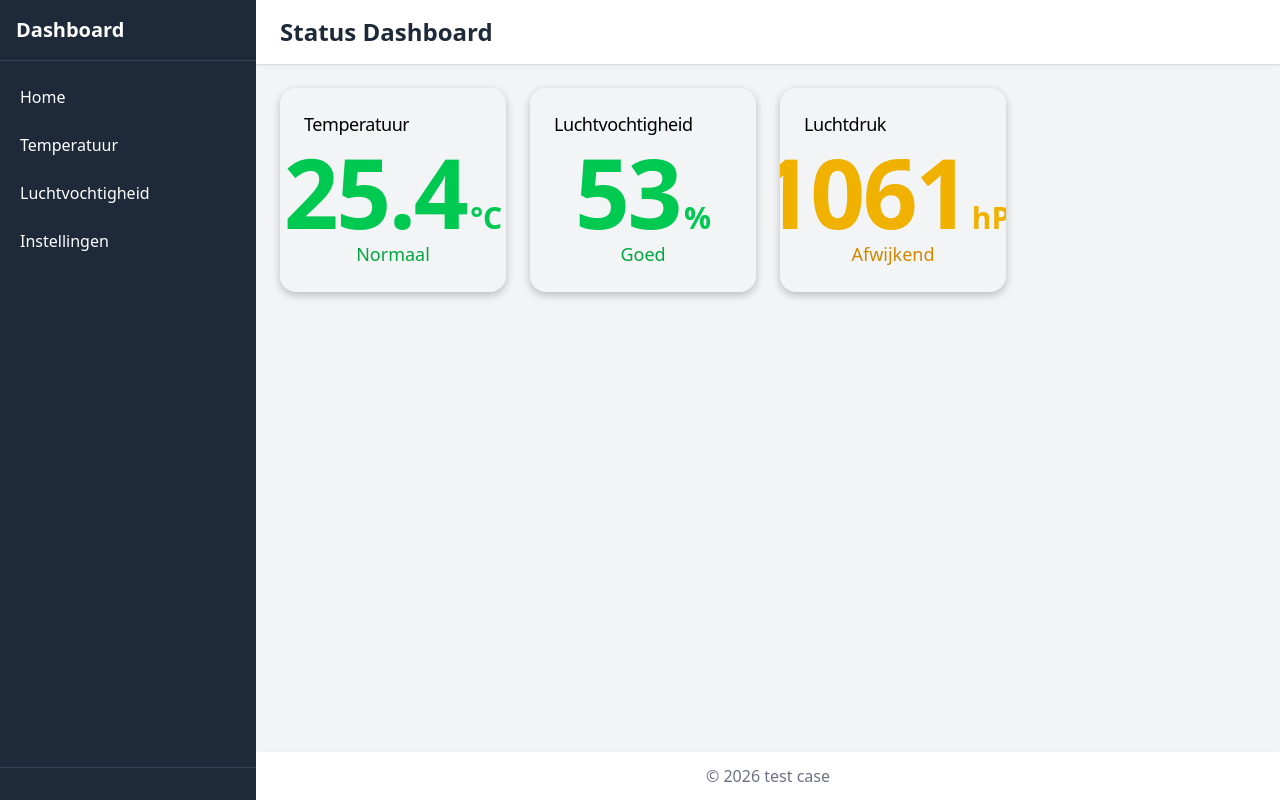
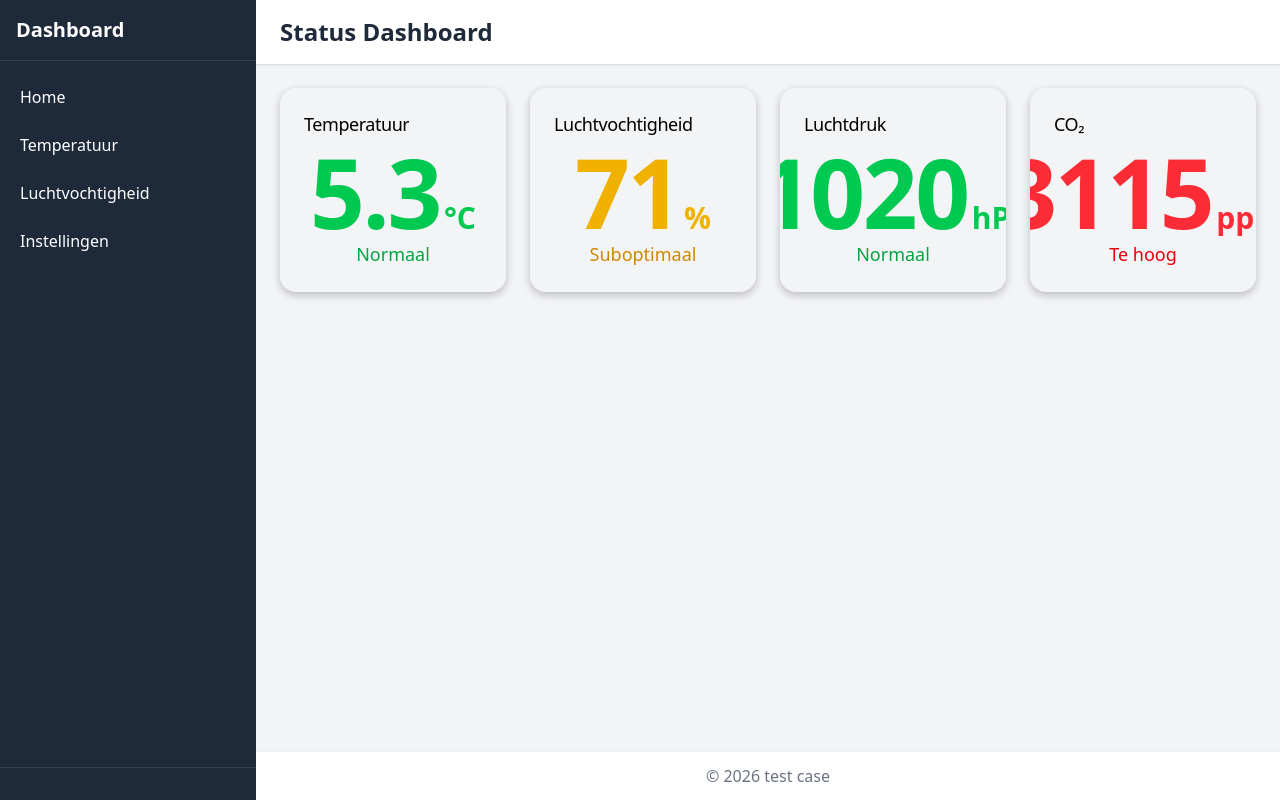
Before and after one commit to MillieOfzo/fan-status-card, an Angular app: page / in a window 1280 px wide. Built offline with nearby package versions, Linux system fonts and the light colour scheme.

Commit message:
feat: added co2 widget and modified the test data interval time to simulate more realistic data

```diff
--- a/src/app/app.html
+++ b/src/app/app.html
@@ -46,6 +46,7 @@
         <app-status-card [data]="(temperatureVm$ | async)!"/>
         <app-status-card [data]="(humidityVm$ | async)!"/>
         <app-status-card [data]="(pressureVm$ | async)!"/>
+        <app-status-card [data]="(co2Vm$ | async)!"/>
       </div>
 
     </main>
--- a/src/app/app.ts
+++ b/src/app/app.ts
@@ -1,11 +1,12 @@
-import {Component, inject} from '@angular/core';
-import {TestDataService} from './core/data/test-data.service';
-import {TemperatureEvaluator} from './core/status/temperature.evaluator';
-import {HumidityEvaluator} from './core/status/humidity.evaluator';
-import {combineLatest, map, startWith} from 'rxjs';
-import {StatusCard} from './shared/ui/status-card/status-card';
-import {CommonModule} from '@angular/common';
-import {PressureEvaluator} from './core/status/pressure.evaluator';
+import { Component, inject } from '@angular/core';
+import { TestDataService } from './core/data/test-data.service';
+import { TemperatureEvaluator } from './core/status/temperature.evaluator';
+import { HumidityEvaluator } from './core/status/humidity.evaluator';
+import { combineLatest, map, startWith } from 'rxjs';
+import { StatusCard } from './shared/ui/status-card/status-card';
+import { CommonModule } from '@angular/common';
+import { PressureEvaluator } from './core/status/pressure.evaluator';
+import { Co2Evaluator } from './core/status/co2.evaluator';
 
 @Component({
   selector: 'app-root',
@@ -21,7 +22,7 @@ export class App {
   private readonly tempEval = new TemperatureEvaluator();
   private readonly humEval = new HumidityEvaluator();
   private readonly pressureEvaluator = new PressureEvaluator();
-
+  private readonly co2Evaluator = new Co2Evaluator();
 
   temperatureVm$ = this.data.temperature$.pipe(
     map(value => {
@@ -62,13 +63,17 @@ export class App {
     startWith(null)
   );
 
-  // Array van data sets
-  cardsVm$ = combineLatest([
-    this.temperatureVm$,
-    this.humidityVm$,
-    this.pressureVm$
-  ]).pipe(
-    map(([temp, hum, press]) => [temp, hum, press])
+  co2Vm$ = this.data.co2$.pipe(
+    map(value => {
+      const result = this.co2Evaluator.evaluate(value);
+      return {
+        title: 'CO₂',
+        value: value.toFixed(0),
+        suffix: 'ppm',
+        ...result
+      };
+    }),
+    startWith(null)
   );
 
 
--- a/src/app/core/data/test-data.service.ts
+++ b/src/app/core/data/test-data.service.ts
@@ -1,18 +1,21 @@
-import {Injectable} from '@angular/core';
-import {interval, map} from 'rxjs';
+import { Injectable } from '@angular/core';
+import { interval, map, timer } from 'rxjs';
 
-@Injectable({providedIn: 'root'})
+@Injectable({ providedIn: 'root' })
 export class TestDataService {
-  // Interval in Milliseconds
-  temperature$ = interval(2000).pipe(
+  temperature$ = timer(1000, 10000).pipe(
     map(() => -10 + Math.random() * 50)
   );
 
-  humidity$ = interval(4000).pipe(
+  humidity$ = timer(1000, 8000).pipe(
     map(() => Math.random() * 100)
   );
 
-  pressure$ = interval(5000).pipe(
+  pressure$ = timer(1000, 5000).pipe(
     map(() => 940 + Math.random() * 150)
   );
+
+  co2$ = timer(1200, 4500).pipe(
+    map(() => 1500 + Math.random() * (3500 - 1500))
+  );
 }
--- /dev/null
+++ b/src/app/core/status/co2.evaluator.ts
@@ -0,0 +1,32 @@
+import { IStatusEvaluator } from "../../shared/ui/status-card/contracts/status-evaluator.interface";
+import { StatusLevel } from "../../shared/ui/status-card/contracts/status-level.enum";
+
+/**
+ * Evaluator voor CO₂ concentratie (ppm).
+ *
+ * Gebaseerd op gangbare stal- en klimaatrichtlijnen.
+ */
+export class Co2Evaluator implements IStatusEvaluator<number> {
+
+    evaluate(value: number): { status: StatusLevel; label: string } {
+
+        if (value > 3000) {
+            return {
+                status: StatusLevel.Error,
+                label: 'Te hoog'
+            };
+        }
+
+        if (value >= 2000) {
+            return {
+                status: StatusLevel.Warning,
+                label: 'Ventilatie laag'
+            };
+        }
+
+        return {
+            status: StatusLevel.OK,
+            label: 'Goed'
+        };
+    }
+}
```
